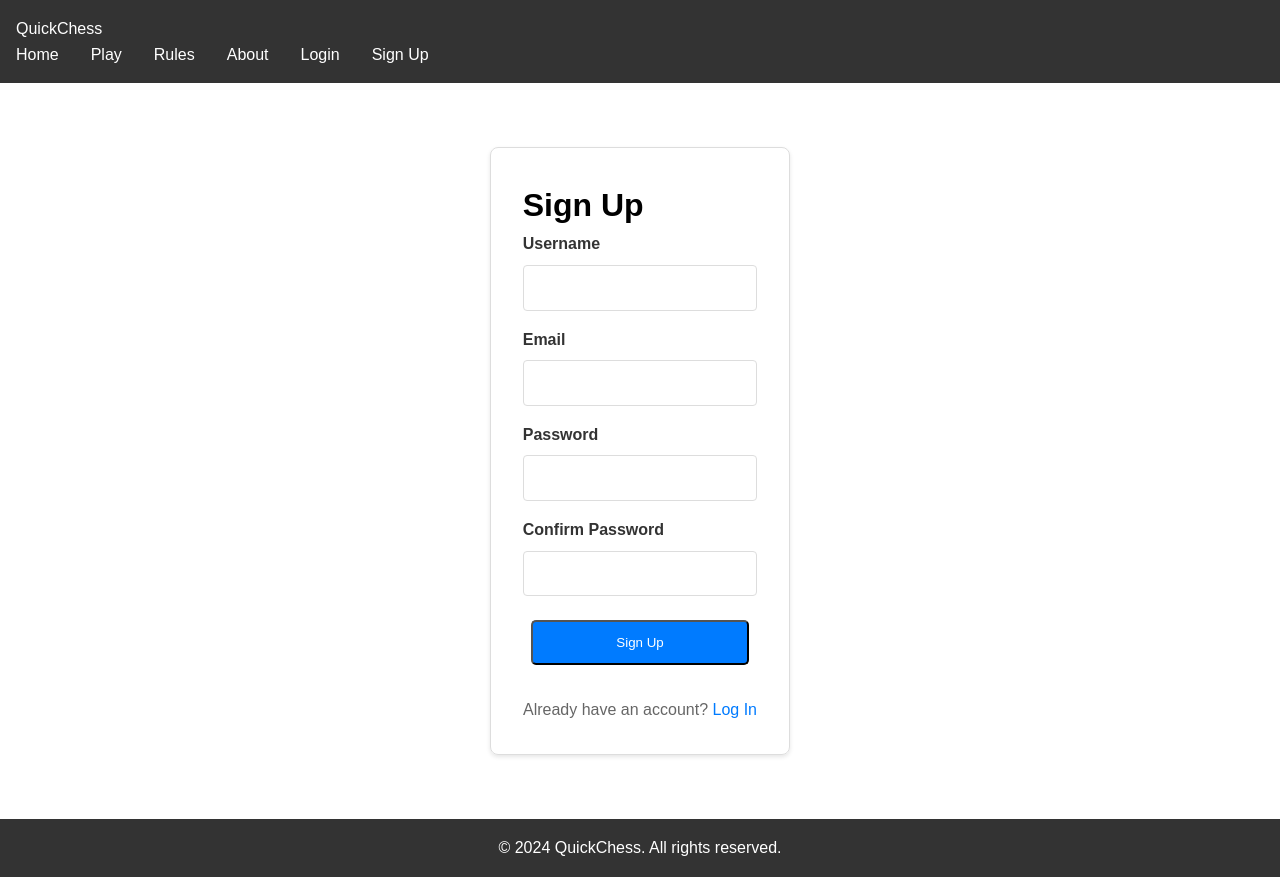
After one commit to rahuls101/QuickChess, a Flask app: page /signup in a window 1280 px wide. The commit adds this page. Run offline with Flask 3, Linux system fonts and the light colour scheme.

Commit message:
add authentication routes and templates; implement login and signup functionality with corresponding styles

```diff
--- a/app.py
+++ b/server.py
@@ -25,5 +25,21 @@ def rules():
 def page_not_found(e):
     return render_template('404.html', title="Page Not Found"), 404
 
+@app.route("/signup", methods=['GET', 'POST'])
+def signup():
+    if request.method == 'POST':
+        # Here you would normally process the form data
+        flash('Account created successfully! Please log in.')
+        return redirect(url_for('login'))
+    return render_template('signup.html', title='Sign Up')
+
+@app.route("/login", methods=['GET', 'POST'])
+def login():
+    if request.method == 'POST':
+        # Here you would normally process the login
+        flash('Logged in successfully!')
+        return redirect(url_for('home'))
+    return render_template('login.html', title='Log In')
+
 if __name__ == "__main__":
     app.run(debug=True)
--- a/static/css/style.css
+++ b/static/css/style.css
@@ -145,3 +145,58 @@ footer {
 .error-actions {
     margin-top: 30px;
 }
+
+/* Authentication styles */
+.auth-container {
+    max-width: 400px;
+    margin: 2rem auto;
+    padding: 2rem;
+    border: 1px solid #ddd;
+    border-radius: 8px;
+    box-shadow: 0 2px 4px rgba(0, 0, 0, 0.1);
+}
+
+.auth-form {
+    display: flex;
+    flex-direction: column;
+    gap: 1rem;
+}
+
+.form-group {
+    display: flex;
+    flex-direction: column;
+    gap: 0.5rem;
+}
+
+.form-group label {
+    font-weight: bold;
+    color: #333;
+}
+
+.form-group input {
+    padding: 0.8rem;
+    border: 1px solid #ddd;
+    border-radius: 4px;
+    font-size: 1rem;
+}
+
+.form-group input:focus {
+    outline: none;
+    border-color: #007bff;
+    box-shadow: 0 0 0 2px rgba(0, 123, 255, 0.25);
+}
+
+.auth-links {
+    margin-top: 1.5rem;
+    text-align: center;
+    color: #666;
+}
+
+.auth-links a {
+    color: #007bff;
+    text-decoration: none;
+}
+
+.auth-links a:hover {
+    text-decoration: underline;
+}
--- a/templates/base.html
+++ b/templates/base.html
@@ -14,6 +14,8 @@
             <li><a href="{{ url_for('game') }}">Play</a></li>
             <li><a href="{{ url_for('rules') }}">Rules</a></li>
             <li><a href="{{ url_for('about') }}">About</a></li>
+            <li><a href="{{ url_for('login') }}">Login</a></li>
+            <li><a href="{{ url_for('signup') }}">Sign Up</a></li>
         </ul>
     </nav>
 
--- /dev/null
+++ b/templates/signup.html
@@ -0,0 +1,29 @@
+{% extends "base.html" %}
+
+{% block content %}
+<div class="auth-container">
+    <h1>Sign Up</h1>
+    <form class="auth-form" method="POST" action="{{ url_for('signup') }}">
+        <div class="form-group">
+            <label for="username">Username</label>
+            <input type="text" id="username" name="username" required minlength="3" maxlength="20">
+        </div>
+        <div class="form-group">
+            <label for="email">Email</label>
+            <input type="email" id="email" name="email" required>
+        </div>
+        <div class="form-group">
+            <label for="password">Password</label>
+            <input type="password" id="password" name="password" required minlength="8">
+        </div>
+        <div class="form-group">
+            <label for="confirm_password">Confirm Password</label>
+            <input type="password" id="confirm_password" name="confirm_password" required minlength="8">
+        </div>
+        <button type="submit" class="btn btn-primary">Sign Up</button>
+    </form>
+    <div class="auth-links">
+        Already have an account? <a href="{{ url_for('login') }}">Log In</a>
+    </div>
+</div>
+{% endblock %}
```
Also changed, not shown: templates/login.html (added, +21 -0 lines).
